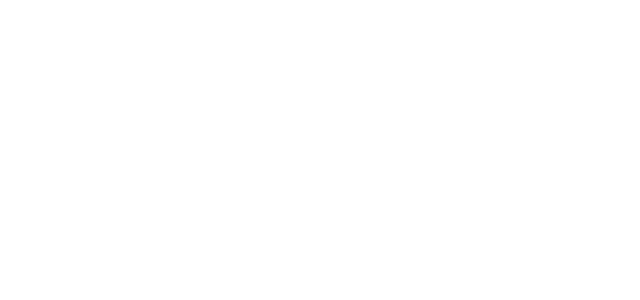
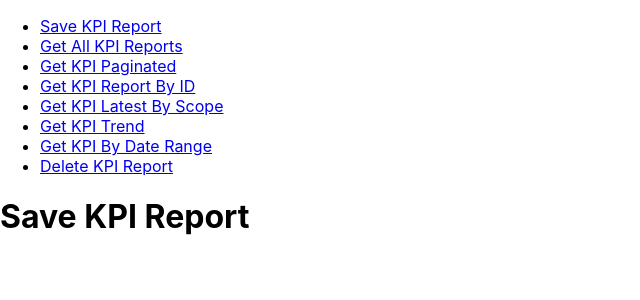
Before and after one commit to AvulaViswaTeja/retailflow-frontend, a React (Create React App) app: page /kpireport/savereport in a window 1280 px wide. Before the commit this address had no page. Shown: the top 300 px of the page, without its empty margins (0-640 px from the left). Built offline with nearby package versions, Linux system fonts and the light colour scheme.

Commit message:
Add KPI Report frontend components and update App.js

```diff
--- a/src/App.js
+++ b/src/App.js
@@ -1,50 +1,58 @@
-import {BrowserRouter as Router, Routes, Route,Outlet} from 'react-router-dom';
+import {BrowserRouter as Router, Routes, Route, Outlet} from 'react-router-dom';
+
+// existing imports — unchanged
 import CatalogHome from './components/Catalog/CatalogHome';
 import InsertCatalog from './components/Catalog/InsertCatalog';
 import DeleteCatalog from './components/Catalog/DeleteCatalog';
-import InventoryHome  from './components/Inventory/InventoryHome';
-import AddInventory from './components/Inventory/AddInventory';
-import DeleteInventory from './components/Inventory/DeleteInventory';
-import UpdateInventory from './components/Inventory/UpdateInventory';
-import GetInventoryById from './components/Inventory/GetInventoryById';
-import GetAllInventory from './components/Inventory/GetAllInventory';
+// new imports for Compliance Report
 import ComplianceReportHome from './components/ComplianceReport/CompilanceReportHome';
-import InsertReport from './components/ComplianceReport/InsertReport';
-import DeleteReport from './components/ComplianceReport/DeleteReport';
-import UpdateReport from './components/ComplianceReport/UpdateReport';
-import GetReportById from './components/ComplianceReport/GetReportById';
-import GetAllReports from './components/ComplianceReport/GetAllReports';
+import InsertComplianceReport from './components/ComplianceReport/InsertReport';
+import DeleteComplianceReport from './components/ComplianceReport/DeleteReport';
+import UpdateComplianceReport from './components/ComplianceReport/UpdateReport';
+import GetComplianceReportById from './components/ComplianceReport/GetReportById';
+import GetComplianceAllReports from './components/ComplianceReport/GetAllReports';
 
-import SaleHome from './components/Sale/SaleHome';
 
+// new KPI imports
+import KPIReportHome from './components/KPIReport/KPIReportHome';
+import SaveReport from './components/KPIReport/SaveReport';
+import DeleteKPIReport from './components/KPIReport/DeleteReport';
+import GetKPITrend from './components/KPIReport/GetTrend';
+import GetKPIById from './components/KPIReport/GetById';
+import GetAllKPIReports from './components/KPIReport/GetAllReports';
+import GetKPIByDateRange from './components/KPIReport/GetByDateRange';
+import GetKPILatestByScope from './components/KPIReport/GetLatestByScope';
+import GetKPIPaginated from './components/KPIReport/GetPaginated';
 
 function App() {
   return (
     <Router>
       <Routes>
+
         <Route path="/Catalog" element={<CatalogHome/>}>
           <Route path="insert" element={<InsertCatalog/>}></Route>
           <Route path="delete" element={<DeleteCatalog/>}></Route>
-
         </Route>
 
-        <Route path="/inventory" element={<InventoryHome/>}>
-          <Route path="insert" element={<AddInventory/>}></Route>
-          <Route path="delete" element={<DeleteInventory/>}></Route>
-          <Route path="update" element={<UpdateInventory/>}></Route>
-          <Route path="getById" element={<GetInventoryById/>}></Route>
-          <Route path="getAll" element={<GetAllInventory/>}></Route>
+        {/* KPI Reports — new */}
+        <Route path="/kpireport" element={<KPIReportHome/>}>
+          <Route path="savereport"     element={<SaveReport/>}></Route>
+          <Route path="delete"         element={<DeleteKPIReport/>}></Route>
+          <Route path="getTrend"       element={<GetKPITrend/>}></Route>
+          <Route path="getById"        element={<GetKPIById/>}></Route>
+          <Route path="getAll"         element={<GetAllKPIReports/>}></Route>
+          <Route path="GetByDateRange" element={<GetKPIByDateRange/>}></Route>
+          <Route path="getLatest"      element={<GetKPILatestByScope/>}></Route>
+          <Route path="getPaginated"   element={<GetKPIPaginated/>}></Route>
         </Route>
 
-
         <Route path="/compliance" element={<ComplianceReportHome/>}>
-          <Route path="insert" element={<InsertReport/>}></Route>
-          <Route path="delete" element={<DeleteReport/>}></Route>
-          <Route path="update" element={<UpdateReport/>}></Route>
-          <Route path="getById" element={<GetReportById/>}></Route>
-          <Route path="getAll" element={<GetAllReports/>}></Route>
+          <Route path="insert"  element={<InsertComplianceReport/>}></Route>
+          <Route path="delete"  element={<DeleteComplianceReport/>}></Route>
+          <Route path="update"  element={<UpdateComplianceReport/>}></Route>
+          <Route path="getById" element={<GetComplianceReportById/>}></Route>
+          <Route path="getAll"  element={<GetComplianceAllReports/>}></Route>
         </Route>
-
 
       </Routes>
     </Router>
--- /dev/null
+++ b/src/components/KPIReport/KPIReportHome.js
@@ -0,0 +1,21 @@
+import { Outlet, Link } from "react-router-dom";
+
+export default function KPIReportHome() {
+    return (
+        <div>
+            <nav>
+                <ul>
+                    <li><Link to="savereport">Save KPI Report</Link></li>
+                    <li><Link to="getAll">Get All KPI Reports</Link></li>
+                    <li><Link to="getPaginated">Get KPI Paginated</Link></li>
+                    <li><Link to="getById">Get KPI Report By ID</Link></li>
+                    <li><Link to="getLatest">Get KPI Latest By Scope</Link></li>
+                    <li><Link to="getTrend">Get KPI Trend </Link></li>
+                    <li><Link to="GetByDateRange">Get KPI By Date Range</Link></li>
+                    <li><Link to="delete">Delete KPI Report</Link></li>
+                </ul>
+            </nav>
+            <Outlet></Outlet>
+        </div>
+    );
+}
--- a/src/components/KPIReport/SaveReport.js
+++ b/src/components/KPIReport/SaveReport.js
@@ -1,5 +1,5 @@
 export  default function SaveReport(){
     return(<div>
-        <h1>Get All Reports</h1>
+        <h1>Save KPI Report</h1>
     </div>);
 }
```
